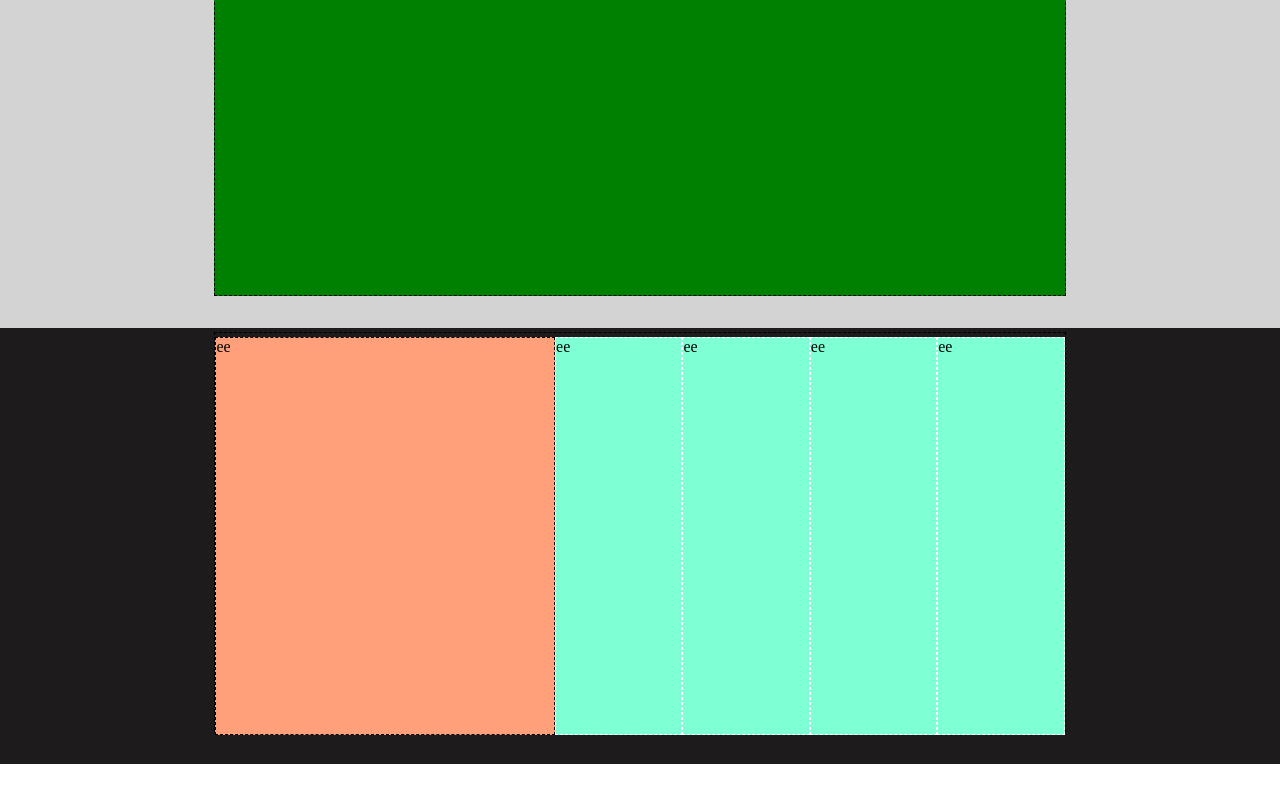
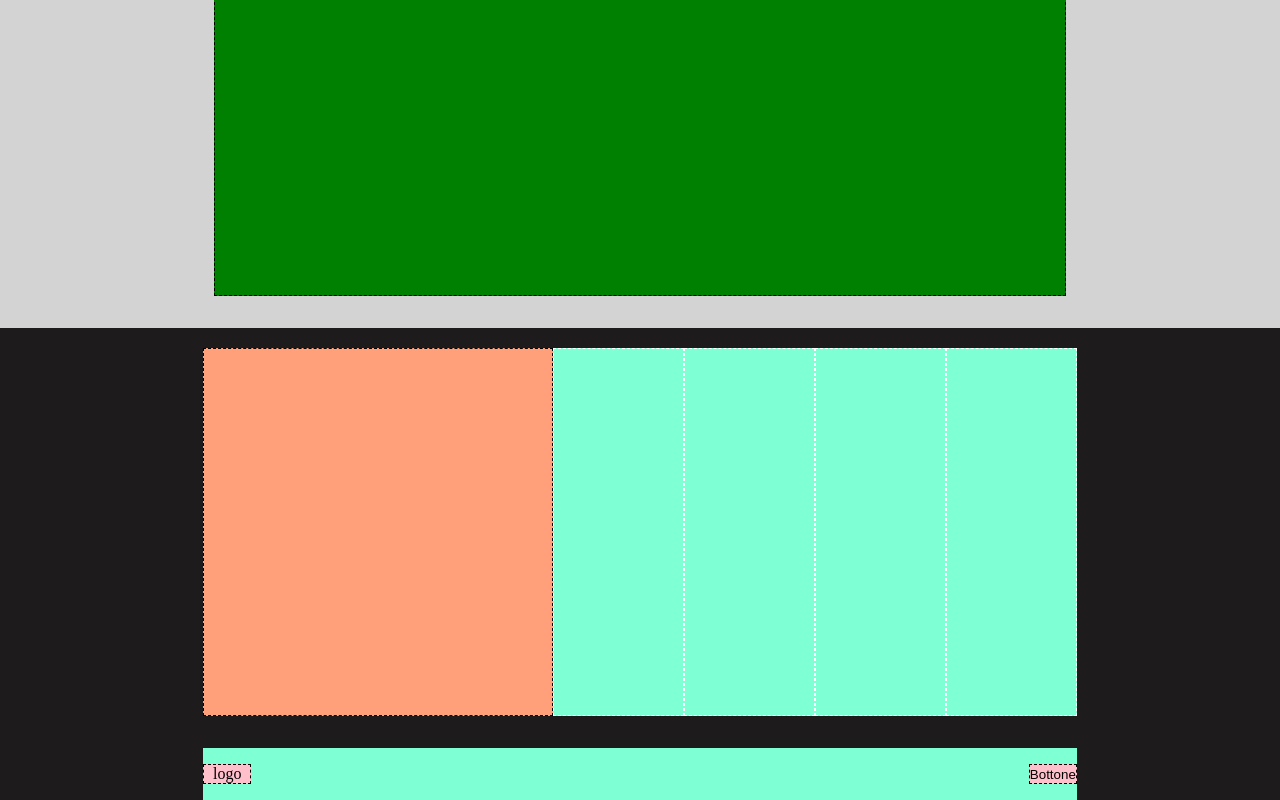
Before and after one commit to MicheleFumi/htmlcss-struttura-discord, a plain HTML site: page index.html in a window 1280 px wide. Shown: the part 1970-2770 px from the top of the page. Before the commit the page ends 2734 px from the top, so only its background shows below. Drawn offline with Linux system fonts and the light colour scheme.

Commit message:
add last card

```diff
--- a/assets/css/style.css
+++ b/assets/css/style.css
@@ -207,14 +207,16 @@
     padding: 0.25rem 2rem 2rem 2rem;
     margin: auto;
 
+
 }
 
   .foot_sect_1{
 
      width: 70%;
      margin: auto;
-     border: 1px dashed black; /* DEBUG-FEATURE!!! */
      height: 25rem;
+     padding-bottom: 2rem;
+
 
 
 
@@ -261,4 +263,43 @@
 /*#endregion-1ST CARD */
 
 
+.footer{
+
+    padding: 1rem 1rem 0 1rem;
+}
+.button{
+    background-color: pink;
+    border: 1px dashed black; /* DEBUG-FEATURE!!! */
+
+
+}
+
+
+.foot_fl_container{
+    display: flex;
+    margin: auto;
+    justify-content: space-between;
+    background-color: aquamarine;
+    width: 70%;
+    padding-top:1rem;
+    padding-bottom: 1rem;
+}
+
+.foot_fl_logo{
+    justify-content: center;
+    width: 3rem;
+    background-color: pink;
+    border: 1px dashed black; /* DEBUG-FEATURE!!! */
+    display: flex;
+}
+
+
+
+.foot_fl_button{
+    display: flex;
+    justify-content: flex-end;
+    width: 25%;
+
+ }
+
 /*#endregion-FOOTER  */
--- a/index.html
+++ b/index.html
@@ -65,14 +65,22 @@
 
         <section class="foot_sect_1"> <!-- CARD NR 1 -->
             <div class="foot_fl_sq">
-                <div class="_1st_box">ee</div>
-                <div class="_2nd_box">ee</div>
-                <div class="_3rd_box">ee</div>
-                <div class="_4th_box">ee</div>
-                <div class="_5th_box">ee</div>
+                <div class="_1st_box"></div>
+                <div class="_2nd_box"></div>
+                <div class="_3rd_box"></div>
+                <div class="_4th_box"></div>
+                <div class="_5th_box"></div>
             </div>
         </section>
 
+        <section class="foot_fl_container"> <!-- CARD NR 2 -->
+
+            <div class="foot_fl_logo">logo</div>
+
+            <div class="foot_fl_button">
+                <button class="button">Bottone</button>
+            </div>
+        </section>
 
     </footer>
 
```
